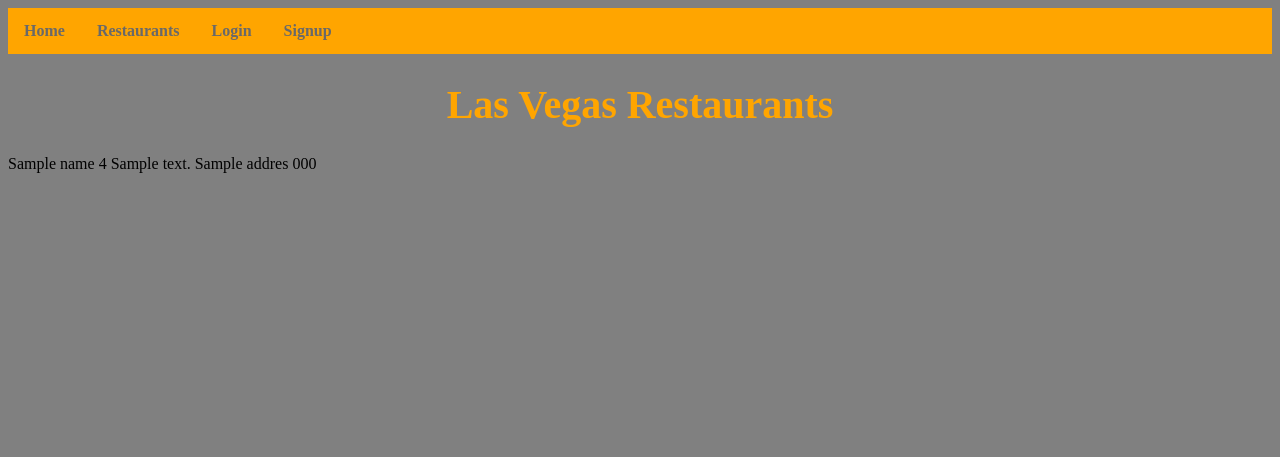
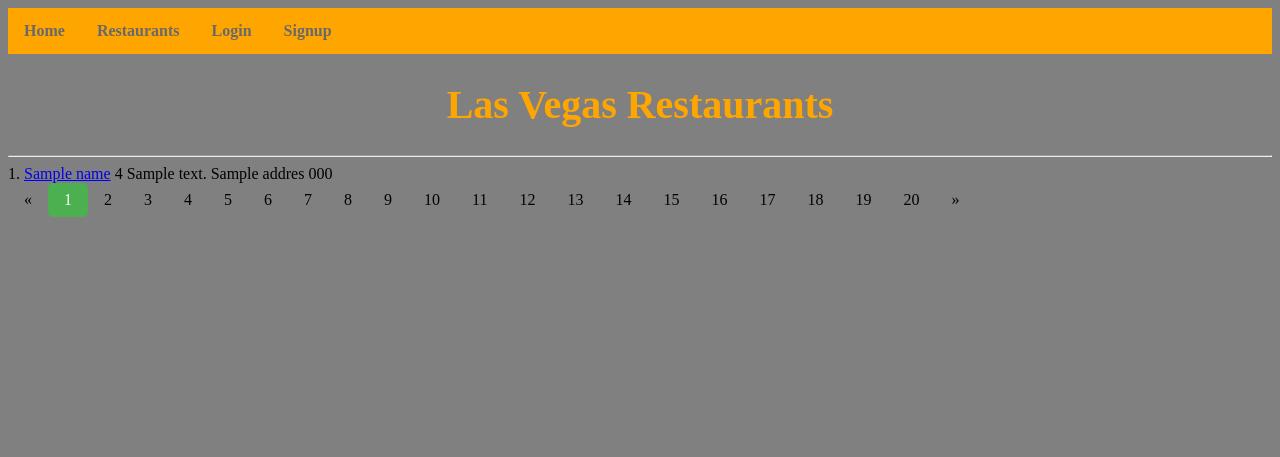
Before and after one commit to haiboumich/EECS549, a Flask app: template templates/restaurants.html in a window 1280 px wide. Shown: the top 457 px of the page. Run offline with Flask 2, Linux system fonts and the light colour scheme; the template is opened without the code that fills it: most values are stand-ins (such as "Sample title", 1, 10 or a date in 2020).

Commit message:
pagination

```diff
--- a/templates/base.html
+++ b/templates/base.html
@@ -56,6 +56,28 @@
             color :orange;
         }
 
+        .pagination {
+            display: inline-block;
+        }
+
+        .pagination a {
+            color: black;
+            float: left;
+            padding: 8px 16px;
+            text-decoration: none;
+        }
+
+        .pagination a.active {
+            background-color: #4CAF50;
+            color: white;
+            border-radius: 5px;
+        }
+
+        .pagination a:hover:not(.active) {
+            background-color: #ddd;
+            border-radius: 5px;
+        }
+
     </style>
   <ul class="navbar">
         <li class="navbar"><a href="{{url_for('main.main_route')}}"><b>Home</b></a></li>
--- a/templates/restaurants.html
+++ b/templates/restaurants.html
@@ -1,9 +1,39 @@
 {% extends "base.html" %}
 {% block content %}
+
 <div>
 	{% for i in range(name|length) %}
-		<p>{{name[i]}} {{rating[i]}} {{reviewcount[i]}} {{address[i]}} {{zipcode[i]}} </p>
+		<hr>
+		<p>{{ i+1 }}. </p>
+		<a href="restaurants/{{name[i]}}">{{name[i]}}</a>
+		<p> {{rating[i]}} {{reviewcount[i]}} {{address[i]}} {{zipcode[i]}} </p>
 		<br/>
 	{% endfor %}
 </div>
+
+<div class="pagination">
+  <a href="restaurants">&laquo;</a>
+  <a href="restaurants" class="active">1</a>
+  <a href="restaurants">2</a>
+  <a href="restaurants">3</a>
+  <a href="restaurants">4</a>
+  <a href="restaurants">5</a>
+  <a href="restaurants">6</a>
+  <a href="restaurants">7</a>
+  <a href="restaurants">8</a>
+  <a href="restaurants">9</a>
+  <a href="restaurants">10</a>
+  <a href="restaurants">11</a>
+  <a href="restaurants">12</a>
+  <a href="restaurants">13</a>
+  <a href="restaurants">14</a>
+  <a href="restaurants">15</a>
+  <a href="restaurants">16</a>
+  <a href="restaurants">17</a>
+  <a href="restaurants">18</a>
+  <a href="restaurants">19</a>
+  <a href="restaurants">20</a>
+  <a href="restaurants">&raquo;</a>
+</div>
+
 {% endblock %}
```
